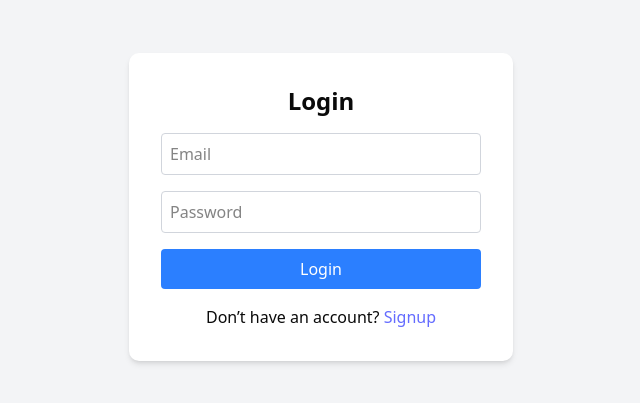
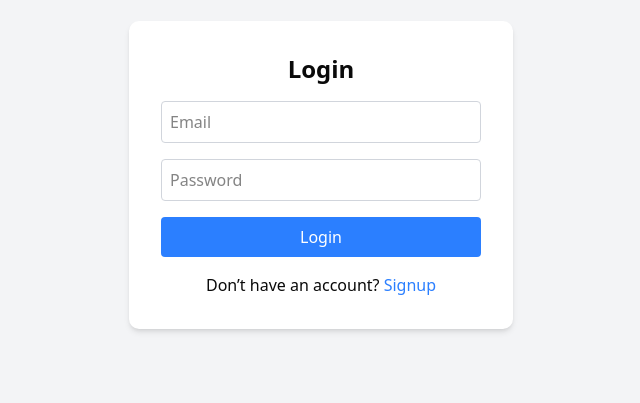
Before and after one commit to bhaskar2414/Practice, a React (Vite) app in the folder my-dashboard/: page /login in a window 1280 px wide. Shown: the part 225-628 px from the top of the page, without its empty margins (319-959 px from the left). Built offline with nearby package versions, Linux system fonts and the light colour scheme.

Commit message:
Fix ui : common css

```diff
--- a/my-dashboard/src/index.css
+++ b/my-dashboard/src/index.css
@@ -4,9 +4,9 @@
 @custom-variant dark (&:is(.dark *));
 
 #root {
-  max-width: 1280px;
-  margin: 0 auto;
-  padding: 2rem;
+  max-width: 100%;
+  width: 100%;
+  margin: 0;
   text-align: center;
 }
 
@@ -30,7 +30,7 @@
   --card-foreground: oklch(0.145 0 0);
   --popover: oklch(1 0 0);
   --popover-foreground: oklch(0.145 0 0);
-  --primary: oklch(0.205 0 0);
+  --primary: #646cff;
   --primary-foreground: oklch(0.985 0 0);
   --secondary: oklch(0.97 0 0);
   --secondary-foreground: oklch(0.205 0 0);
@@ -59,7 +59,6 @@
 
 a {
   font-weight: 500;
-  color: #646cff;
   text-decoration: inherit;
 }
 a:hover {
```
